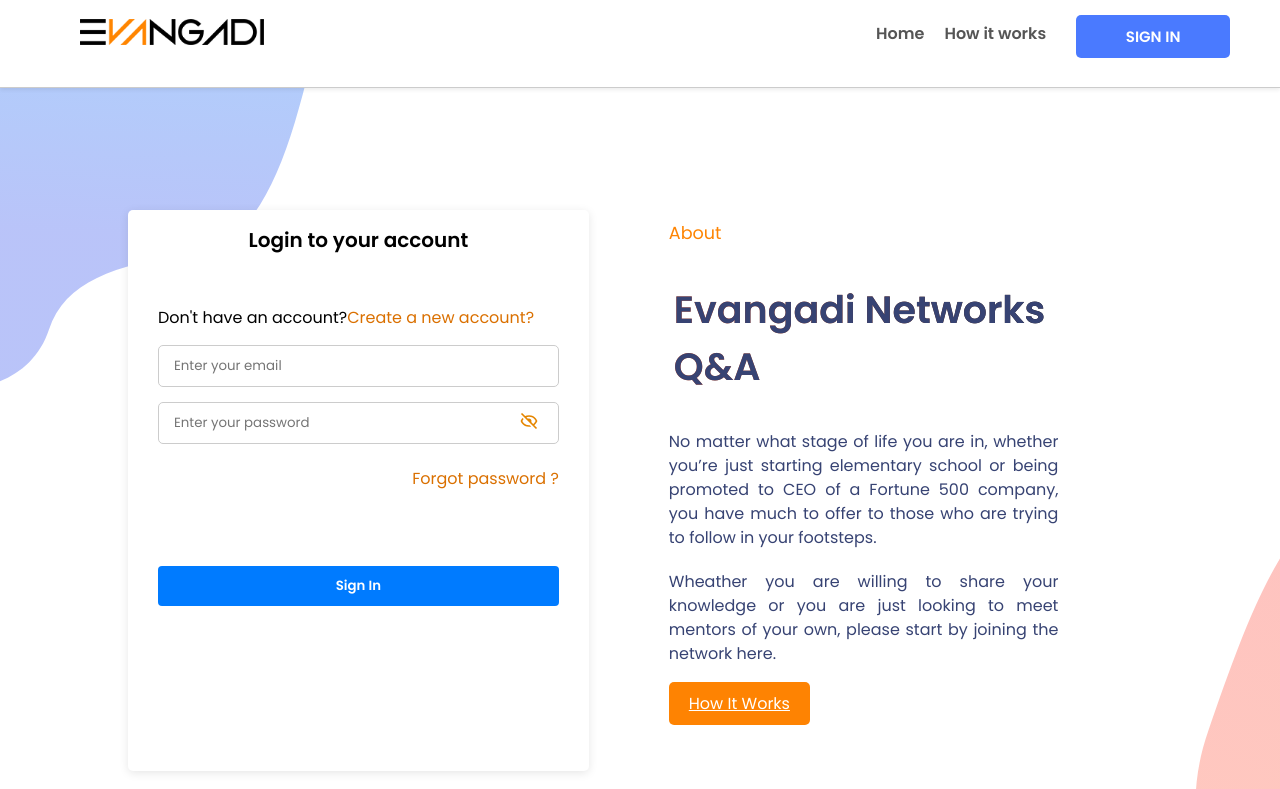
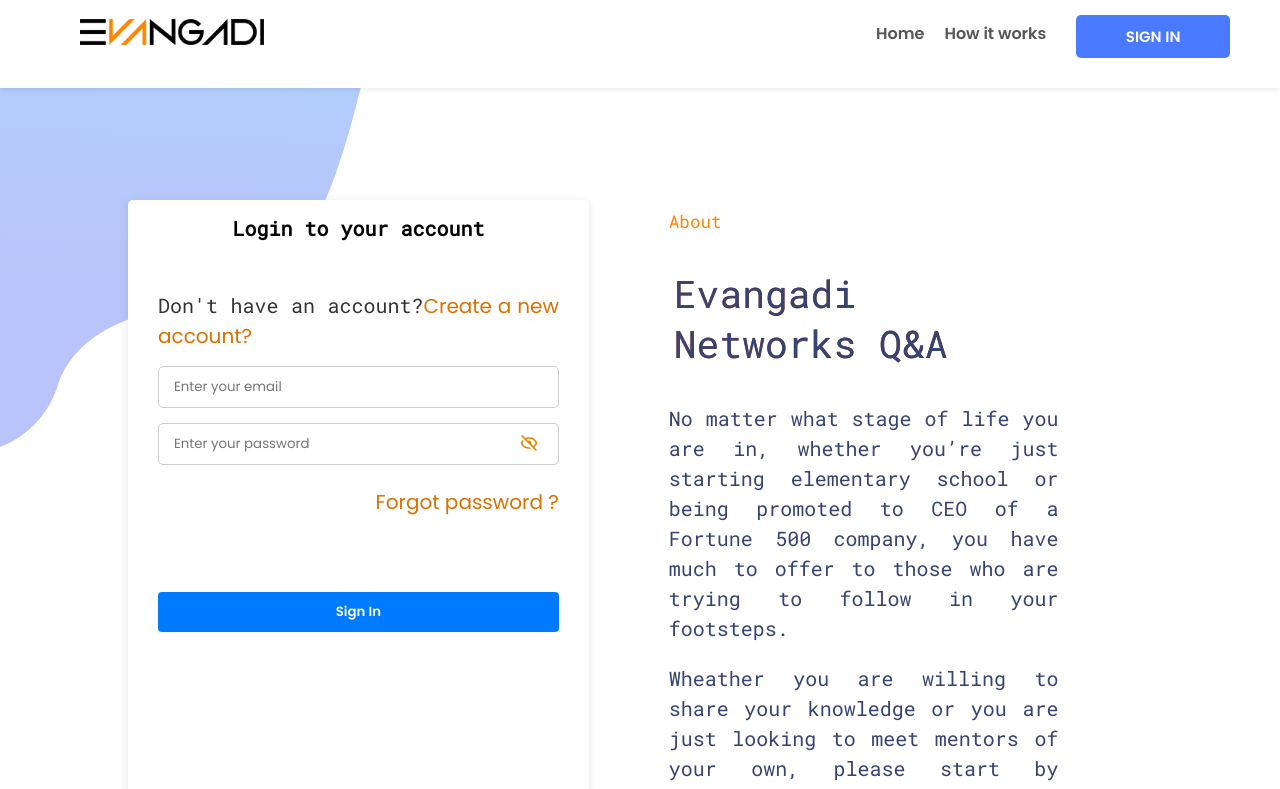
Before and after one commit to kasimnurlgn/Evangadi-Forum-Front-End, a React (Vite) app: page /login in a window 1280 px wide. Shown: the top 789 px of the page. Built offline with nearby package versions, Linux system fonts and the light colour scheme.

Commit message:
How It Works page font style set

```diff
--- a/src/pages/Answer/Answer.module.css
+++ b/src/pages/Answer/Answer.module.css
@@ -1,69 +1,15 @@
-/* body h2,
-h3,
-p {
-  font-family: "Roboto Mono", monospace;
-} */
-
-header {
-  display: flex;
-  justify-content: space-between;
-  align-items: center;
-  background-color: #fff;
-  padding: 10px 350px;
-  /* Adjust padding for better spacing */
-  border-bottom: 1px solid #ccc;
-}
-
-.username {
-  padding-left: 25px;
-}
-
-header .logo {
-  display: flex;
-  align-items: center;
-}
-
-header .logo img {
-  width: 150px;
-  /* Adjust logo size */
-}
-
-nav {
-  display: flex;
-  align-items: center;
-}
-
-nav a {
-  margin-right: 30px;
-  text-decoration: none;
-  color: #000;
-  font-size: 18px;
-  /* Increase font size for links */
-}
-
-.logout_btn {
-  padding: 10px 50px;
-  background-color: #4a90e2;
-  color: #fff;
-  border: none;
-  border-radius: 5px;
-  /* Rounded corners */
-  font-size: 16px;
-  cursor: pointer;
-  transition: background-color 0.3s;
-}
-
-.logout_btn:hover {
-  background-color: #357abd;
-  /* Darker shade on hover */
-}
-
 main {
   padding: 20px;
   max-width: 900px;
   margin: 20px auto;
+  font-family: "Roboto Mono", monospace;
 }
 
+main h2,
+h3,
+p {
+  font-family: "Roboto Mono", monospace;
+}
 .question_section {
   margin-top: 65px;
 }
@@ -78,6 +24,7 @@
 .answer_form h2,
 .answer_form p {
   text-align: center;
+  font-size: 20px;
 }
 
 .answer_form p {
@@ -85,7 +32,7 @@
   margin-bottom: 10px;
 }
 
-.question_section h3 {
+.question_section h3, p {
   font-size: 20px;
   color: #333;
 }
--- a/src/pages/HowItWorks/HowItWorks.module.css
+++ b/src/pages/HowItWorks/HowItWorks.module.css
@@ -6,12 +6,12 @@
   border-radius: 10px;
   box-shadow: 0 4px 20px rgba(0, 0, 0, 0.1);
 }
-/* .howto_container p,
+.howto_container p,
 h2,
 h1,
 ul > li {
   font-family: "Roboto Mono", monospace;
-} */
+}
 .howto_title {
   text-align: center;
   font-size: 32px;
```
